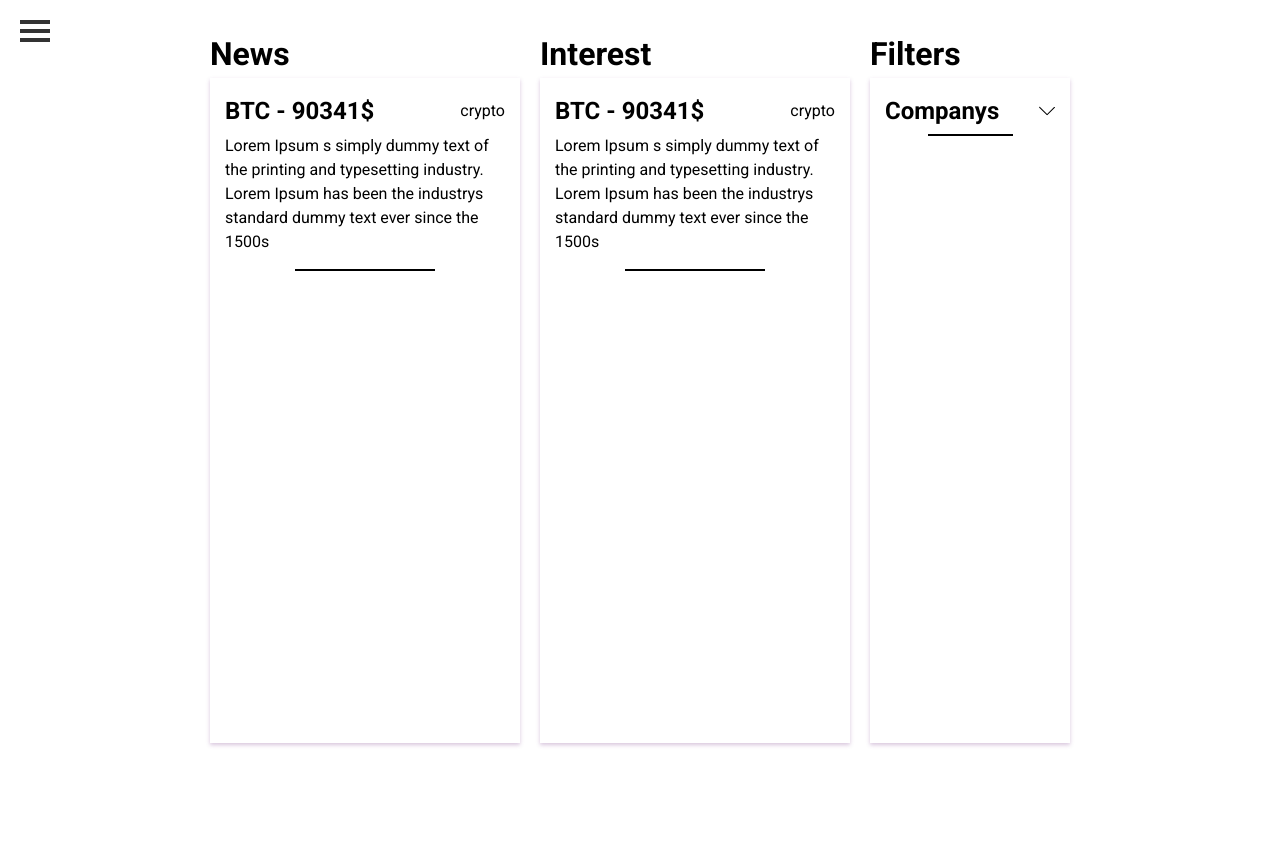
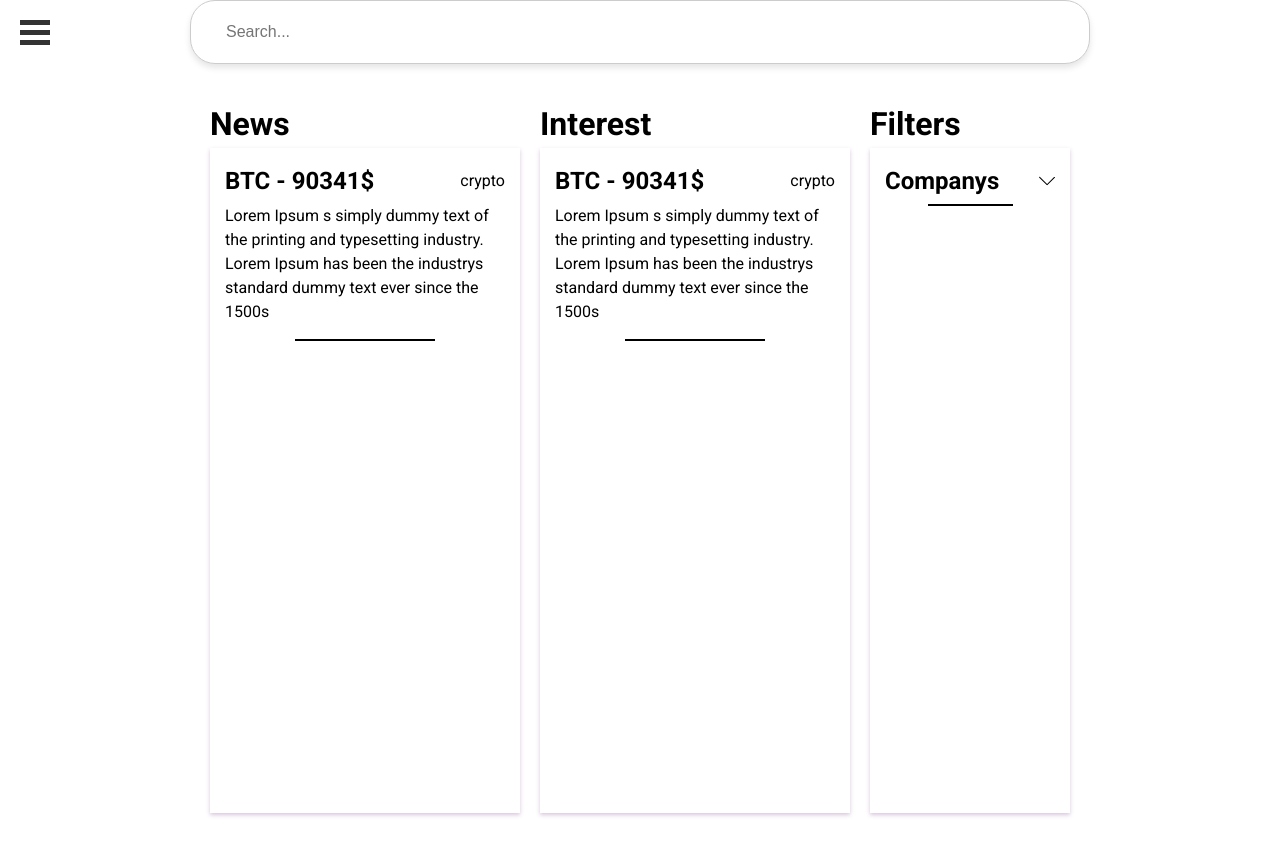
Before and after one commit to DiogoReiss/natixisHackathon, a React (Vite) app in the folder frontend/: page / in a window 1280 px wide. Shown: the top 856 px of the page. Built offline with nearby package versions, Linux system fonts and the light colour scheme.

Commit message:
side bar e nav

```diff
--- a/frontend/src/App.jsx
+++ b/frontend/src/App.jsx
@@ -3,25 +3,34 @@ import './styles/grid.css'
 import './styles/style.css'
 
 import Home from './components/HomePage/home'
-import HamburgerMenu
-    from "./components/SideMenu/sideMenu.jsx";
+import HamburgerMenu from "./components/SideMenu/sideMenu.jsx";
 import { Helmet, HelmetProvider } from 'react-helmet-async'
+import Navbar from "./components/NavBar/navBar.jsx";
+import { useState } from 'react';
 
 function App() {
+    const [isMenuOpen, setIsMenuOpen] = useState(false); // Manage menu open state
+
+    const toggleMenu = () => {
+        setIsMenuOpen(!isMenuOpen); // Toggle the menu state
+    };
+
     return (
         <HelmetProvider>
             <Helmet>
                 <title>My First React App</title>
                 <link rel="preconnect" href="https://fonts.googleapis.com" />
                 <link rel="preconnect" href="https://fonts.gstatic.com" />
-        <link href="https://fonts.googleapis.com/css2?family=Roboto:ital,wght@0,100;0,300;0,400;0,500;0,700;0,900;1,100;1,300;1,400;1,500;1,700;1,900&family=Ubuntu:ital,wght@0,300;0,400;0,500;0,700;1,300;1,400;1,500;1,700&display=swap" rel="stylesheet"></link>
+                <link href="https://fonts.googleapis.com/css2?family=Roboto:ital,wght@0,100;0,300;0,400;0,500;0,700;0,900;1,100;1,300;1,400;1,500;1,700;1,900&family=Ubuntu:ital,wght@0,300;0,400;0,500;0,700;1,300;1,400;1,500;1,700&display=swap" rel="stylesheet" />
             </Helmet>
             <div>
+                {/* Pass isMenuOpen and toggleMenu to Navbar */}
+                <Navbar />
                 <Home />
-        <HamburgerMenu />
+                <HamburgerMenu toggleMenu={toggleMenu} isMenuOpen={isMenuOpen} />
             </div>
         </HelmetProvider>
     )
 }
 
-export default App
+export default App;
--- /dev/null
+++ b/frontend/src/components/NavBar/navBar.css
@@ -0,0 +1,31 @@
+/* Navbar or Search Bar styles */
+.search-bar {
+    position: fixed;
+    top: 0;
+    left: 50%;
+    transform: translateX(-50%); /* Centers the search bar */
+    width: 80%; /* Increase the width to make the search bar larger */
+    max-width: 900px; /* Set a max-width for large screens */
+    z-index: 1000; /* Ensures the search bar stays on top */
+    padding: 12px 20px; /* Adds padding for better spacing */
+    background-color: #fff;
+    border: 1px solid #ccc;
+    border-radius: 25px; /* Rounded corners */
+    box-shadow: 0 4px 6px rgba(0, 0, 0, 0.1);
+    font-size: 16px; /* Increase font size for better readability */
+}
+
+/* Input inside the search bar */
+.search-bar input {
+    width: 100%; /* Makes the input field take up 100% width */
+    padding: 10px 15px; /* Adds padding inside the input box */
+    font-size: 16px; /* Matches the font size with the search bar */
+    border: none; /* Removes border to match the search bar's design */
+    border-radius: 20px; /* Rounded corners for the input */
+    outline: none; /* Removes the default outline when the input is focused */
+}
+
+/* Container for the main content */
+.container {
+    margin-top: 100px; /* Ensure content starts below the search bar */
+}
--- /dev/null
+++ b/frontend/src/components/NavBar/navBar.jsx
@@ -0,0 +1,18 @@
+import React from 'react';
+import './Navbar.css';
+
+const Navbar = ({ isMenuOpen }) => {
+    return (
+        <div className="navbar">
+            <div className={`search-bar ${isMenuOpen ? 'slide-right' : ''}`}>
+                <input
+                    type="text"
+                    placeholder="Search..."
+                    className="search-input"
+                />
+            </div>
+        </div>
+    );
+};
+
+export default Navbar;
--- a/frontend/src/components/SideMenu/HamburgerMenu.css
+++ b/frontend/src/components/SideMenu/HamburgerMenu.css
@@ -1,17 +1,18 @@
-/* HamburgerMenu.css */
+/* Positioning the Hamburger Icon at the Top Left */
 .hamburger-menu {
-    position: fixed; /* Fixed positioning to keep it in the top-left corner */
-    top: 20px; /* Space from the top */
-    left: 20px; /* Space from the left */
-    z-index: 1000; /* Ensure the menu appears above other content */
+    position: fixed;
+    top: 20px;  /* Add some padding from the top */
+    left: 20px; /* Add some padding from the left */
+    z-index: 1001; /* Ensure it's above other elements */
 }
 
+/* Hamburger Button */
 .hamburger-icon {
     display: flex;
     flex-direction: column;
     justify-content: space-between;
     width: 30px;
-    height: 22px;
+    height: 25px;
     background: transparent;
     border: none;
     cursor: pointer;
@@ -19,74 +20,74 @@
 
 .bar {
     width: 30px;
-    height: 4px;
-    background: #333;
+    height: 5px;
+    background-color: #333;
     transition: transform 0.3s ease, opacity 0.3s ease;
 }
 
 .bar.open:nth-child(1) {
-    transform: rotate(45deg) translateY(8px);
+    transform: rotate(45deg) translateY(7px); /* Top bar */
 }
 
 .bar.open:nth-child(2) {
-    opacity: 0;
+    opacity: 0; /* Middle bar */
 }
 
 .bar.open:nth-child(3) {
-    transform: rotate(-45deg) translateY(-8px);
+    transform: rotate(-45deg) translateY(-7px); /* Bottom bar */
 }
 
+/* Side Menu */
 .menu {
-    display: none; /* Initially hide the menu */
     position: fixed;
-    top: 0; /* Align to the top */
-    left: -250px; /* Start off-screen on the left */
-    background: #333;
-    width: 250px; /* Adjust the width to fit your menu items */
-    height: 100vh; /* Full height of the viewport */
-    padding: 10px 0;
-    transition: transform 0.3s ease; /* Smooth transition */
+    top: 0;
+    left: -250px; /* Initially hidden off-screen */
+    width: 250px;
+    height: 100%;
+    background-image: var(--colorGradient);
+    text-align: center;
+    transition: left 0.3s ease; /* Slide-in transition */
+    padding-top: 50px; /* Space for top items */
+    display: flex;
+    flex-direction: column;
+    justify-content: center;
 }
 
 .menu.open {
-    display: block; /* Show the menu when open */
-    transform: translateX(250px); /* Slide the menu in from the left */
+    left: 0; /* Menu slides in when open */
 }
 
 .menu ul {
     list-style: none;
     padding: 0;
-    margin: 0;
 }
 
 .menu ul li {
-    padding: 10px;
-    text-align: center;
+    margin: 20px;
+    color: #fff;
 }
 
 .menu ul li a {
-    color: white;
+    font-size: var(--fontH6);
     text-decoration: none;
-    font-size: 18px;
+    color: #fff;
+    transition: ease-in-out 0.3s;
 }
 
 .menu ul li a:hover {
-    background: #555;
+    font-size:var(--fontH4);
+    text-decoration: underline;
+    transition: 0.2s;
 }
 
-/* Style for the close button (X) */
+/* Close button in the menu */
 .close-btn {
     position: absolute;
-    top: 20px; /* Space from the top */
-    right: 20px; /* Space from the right */
-    background: transparent;
+    top: 20px;
+    right: 20px;
+    background: none;
     border: none;
-    color: white;
+    color: #fff;
     font-size: 30px;
     cursor: pointer;
-    z-index: 1100; /* Ensure the button is above the menu */
 }
-
-.close-btn:hover {
-    color: #f00; /* Change color on hover */
-}
--- a/frontend/src/components/SideMenu/sideMenu.jsx
+++ b/frontend/src/components/SideMenu/sideMenu.jsx
@@ -1,26 +1,19 @@
-import React, { useState } from 'react';
+import React from 'react';
 import './HamburgerMenu.css';
 
-const HamburgerMenu = () => {
-    const [isOpen, setIsOpen] = useState(false);
-
-    const toggleMenu = () => {
-        setIsOpen(!isOpen);
-    };
-
-    const closeMenu = () => {
-        setIsOpen(false); // Close the menu when the close button is clicked
-    };
-
+const HamburgerMenu = ({ toggleMenu, isMenuOpen }) => {
     return (
         <div className="hamburger-menu">
+            {/* Hamburger button */}
             <button className="hamburger-icon" onClick={toggleMenu}>
-                <div className={`bar ${isOpen ? 'open' : ''}`}></div>
-                <div className={`bar ${isOpen ? 'open' : ''}`}></div>
-                <div className={`bar ${isOpen ? 'open' : ''}`}></div>
+                <div className={`bar ${isMenuOpen ? 'open' : ''}`}></div>
+                <div className={`bar ${isMenuOpen ? 'open' : ''}`}></div>
+                <div className={`bar ${isMenuOpen ? 'open' : ''}`}></div>
             </button>
-            <nav className={`menu ${isOpen ? 'open' : ''}`}>
-                <button className="close-btn" onClick={closeMenu}>X</button>
+
+            {/* Side Menu */}
+            <nav className={`menu ${isMenuOpen ? 'open' : ''}`}>
+                <button className="close-btn" onClick={toggleMenu}>X</button>
                 <ul>
                     <li><a href="#home">Home</a></li>
                     <li><a href="#services">Services</a></li>
--- a/frontend/src/styles/grid.css
+++ b/frontend/src/styles/grid.css
@@ -2,9 +2,10 @@
     display: grid;
     grid-template-columns: repeat(3, 1fr);
     grid-column-gap: 10px;
-    margin: 0 auto;
+    margin: 150px auto 0; /* Added margin-top to push content down */
     width: var(--gridWidthS);
 }
+
 
 .containerNoSpace {
     display: grid;
```
Also changed, not shown: frontend/src/components/HomePage/home.jsx (+13 -15 lines). Lines whose indentation alone changed are shown as unchanged.
